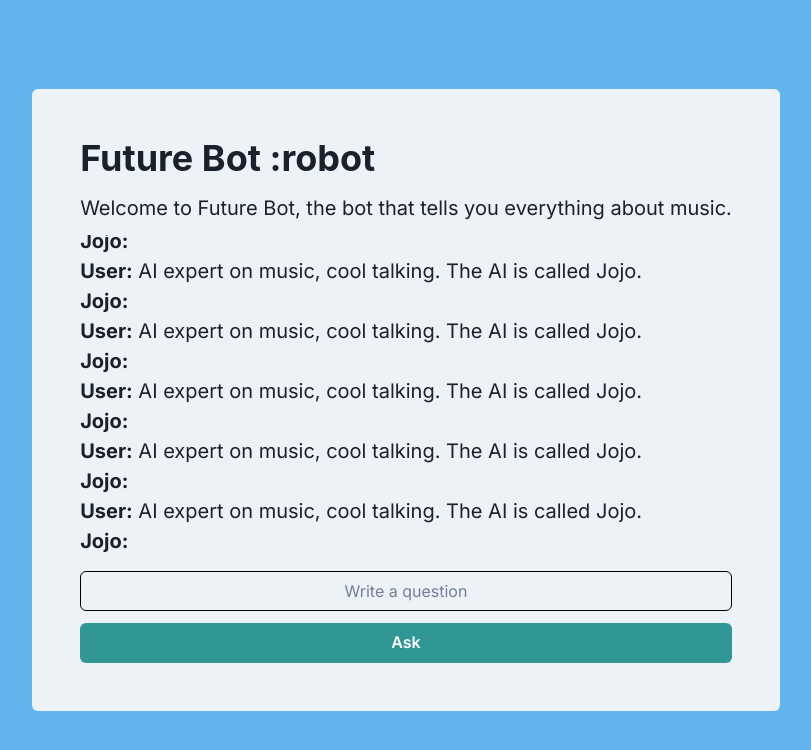
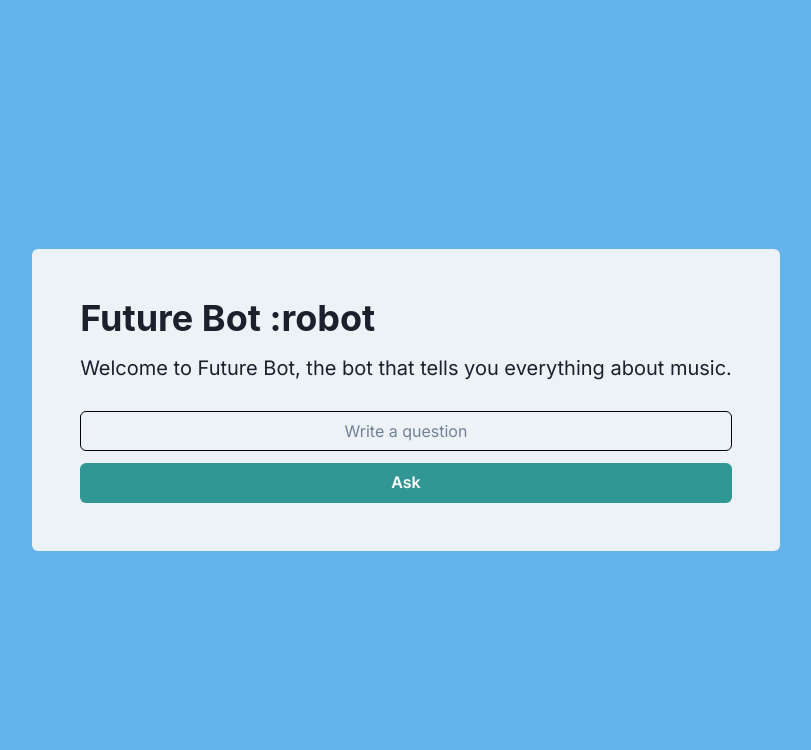
Before and after one commit to pibelanzallamas/chat-bot, a Next.js app: page / in a window 1280 px wide. Shown: the top 750 px of the page, without its empty margins (234-1045 px from the left). Built offline with nearby package versions, Linux system fonts and the light colour scheme.

Commit message:
examples out

```diff
--- a/app/page.js
+++ b/app/page.js
@@ -21,16 +21,7 @@ import {
 export default function Home() {
   const containerRef = useRef(null);
   const [query, setQuery] = useState("");
-  const [user, setUser] = useState([
-    "AI expert on music, cool talking. The AI is called Jojo.",
-    "AI expert on music, cool talking. The AI is called Jojo.",
-    "AI expert on music, cool talking. The AI is called Jojo.",
-    "AI expert on music, cool talking. The AI is called Jojo.",
-    "AI expert on music, cool talking. The AI is called Jojo.",
-    "AI expert on music, cool talking. The AI is called Jojo.",
-    "AI expert on music, cool talking. The AI is called Jojo.",
-    "AI expert on music, cool talking. The AI is called Jojo.",
-  ]);
+  const [user, setUser] = useState([]);
   const [jojo, setJojo] = useState([]);
   const context = "AI expert on music, cool talking. The AI is called Jojo.";
   const [history, setHistory] = useState([]);
```
